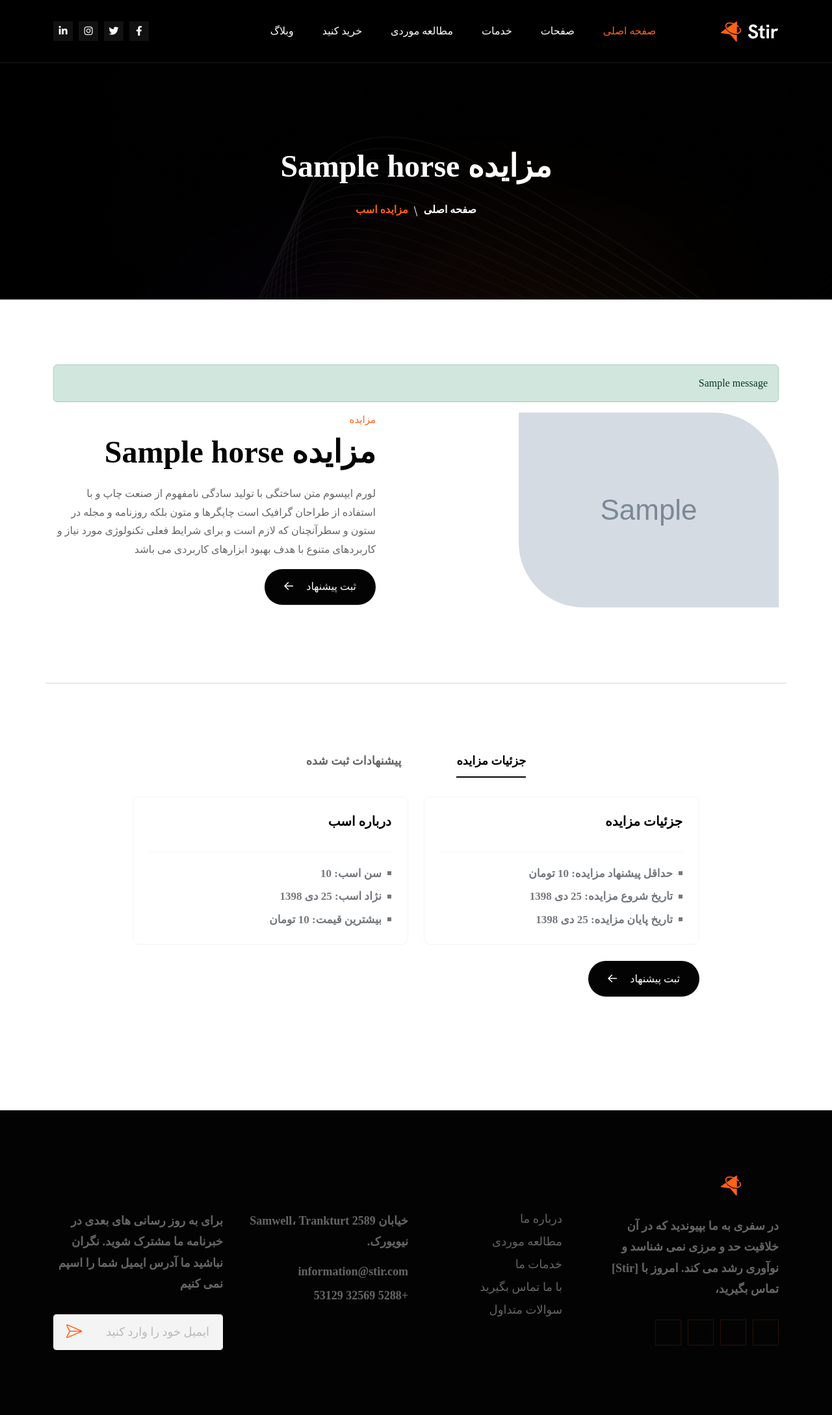
After one commit to AbolfazlAbdi48/aspad, a Django app: page /auction/1/ in a window 1280 px wide. The commit adds this page. Shown: the whole page at 65% size. Run offline with Django 5.2, Linux system fonts and the light colour scheme; tables that the repository leaves empty hold one stand-in row (values such as "Sample post"); grey boxes marked "Sample" are stand-in pictures; one stand-in notice (Sample message) is shown; some libraries are stand-ins or nearby versions; some web fonts are replaced.

Commit message:
Add: Auction Module Logic

```diff
--- a/account/views.py
+++ b/account/views.py
@@ -12,6 +12,11 @@ from extentions.utils import get_client_ip
 # Create your views here.
 def login_view(request):
     form = PhoneNumberForm(request.POST or None)
+    ip = get_client_ip(request)
+    next_url = request.GET.get('next')
+
+    if next_url:
+        cache.set(f"{ip}-for-next-url", next_url, 500)
 
     if form.is_valid():
         phone_number = form.cleaned_data.get('phone_number')
--- a/aspad/urls.py
+++ b/aspad/urls.py
@@ -23,6 +23,7 @@ from django.urls import path, include
 urlpatterns = [
     path("", include("core.urls")),
     path("account/", include("account.urls")),
+    path("auction/", include("auction_module.urls")),
     path("admin/", admin.site.urls),
 ]
 
--- a/auction_module/models.py
+++ b/auction_module/models.py
@@ -28,14 +28,17 @@ class Auction(models.Model):
 
     def get_start_time_jalali(self):
         return jalali_converter_str(self.start_time)
+
     get_start_time_jalali.short_description = 'شروع مزایده'
 
     def get_end_time_jalali(self):
         return jalali_converter_str(self.end_time)
+
     get_end_time_jalali.short_description = 'پایان مزایده'
 
     def get_start_price(self):
         return f"{self.start_price:,}"
+
     get_start_price.short_description = 'حداقل مبلغ مزایده'
 
     def __str__(self):
@@ -52,13 +55,16 @@ class Bid(models.Model):
     class Meta:
         verbose_name_plural = '2. پیشنهاد ها'
         verbose_name = 'پیشنهاد'
+        ordering = ("-amount",)
 
     def get_created_jalali(self):
         return jalali_converter_str(self.created)
+
     get_created_jalali.short_description = 'زمان ثبت پیشنهاد'
 
     def get_amount(self):
         return f"{self.amount:,}"
+
     get_amount.short_description = 'قیمت پیشنهادی'
 
     def __str__(self):
--- /dev/null
+++ b/auction_module/templates/auction/auction_detail.html
@@ -0,0 +1,162 @@
+{% extends 'base/base.html' %}
+{% load static %}
+
+{% block title %}
+    اسپاد | مزایده {{ object.horse.name }}
+{% endblock %}
+
+{% block main %}
+    <div class="page-banner-area bg-black bg-img" data-background="{% static 'template/images/banner-bg-shape2.png' %}">
+        <div class="container mw-1680">
+            <div class="page-banner-content">
+                <h2>مزایده {{ auction.horse.name }}</h2>
+                <ul class="ps-0 mb-0 list-unstyled justify-content-center page-breadcrumb d-flex flex-wrap gap-4">
+                    <li><a href="index.html">صفحه اصلی</a></li>
+                    <li><span class="active">مزایده اسب</span></li>
+                </ul>
+            </div>
+        </div>
+    </div>
+    <div class="about-area ptb-100">
+        <div class="container">
+            <div class="row">
+                <div class="col-12">
+                    {% for message in messages %}
+                        <div class="alert alert-success">
+                            {{ message }}
+                        </div>
+                    {% endfor %}
+
+                </div>
+                <div class="col-lg-6">
+                    <div class="about-img-three"><img src="{{ object.horse.image.url }}" alt="about-us"></div>
+                </div>
+                <div class="col-lg-6">
+                    <div class="about-content-three">
+                        <span class="top-title">مزایده</span>
+                        <h2 class="">مزایده {{ object.horse.name }}</h2>
+                        <p>لورم ایپسوم متن ساختگی با تولید سادگی نامفهوم از صنعت چاپ و با استفاده از طراحان گرافیک است
+                            چاپگرها و متون بلکه روزنامه و مجله در ستون و سطرآنچنان که لازم است و برای شرایط فعلی
+                            تکنولوژی مورد نیاز و کاربردهای متنوع با هدف بهبود ابزارهای کاربردی می باشد</p>
+
+                        {% if request.user.is_authenticated %}
+                            <a href="{% url 'auction:auction-bid' object.pk %}" class="main-btn style-one">ثبت پیشنهاد<i
+                                    class="fa-regular fa-arrow-left"></i></a>
+                        {% else %}
+                            <a href="{% url 'account:login' %}?next={% url 'auction:auction-bid' object.pk %}"
+                               class="main-btn style-one">ثبت پیشنهاد<i
+                                    class="fa-regular fa-arrow-left"></i></a>
+                        {% endif %}
+                    </div>
+                </div>
+            </div>
+        </div>
+    </div>
+
+    <hr class="container mb-5 pb-5">
+
+    <div class="product-info-area pb-100">
+        <div class="container">
+            <ul class="nav nav-tabs product-info-tabs justify-content-center" id="myTab" role="tablist">
+                <li class="nav-item" role="presentation">
+                    <button class="nav-link active" id="description-tab" data-bs-toggle="tab"
+                            data-bs-target="#description-tab-pane" type="button" role="tab"
+                            aria-controls="description-tab-pane" aria-selected="true">جزئیات مزایده
+                    </button>
+                </li>
+                <li class="nav-item" role="presentation">
+                    <button class="nav-link" id="size-chart-tab" data-bs-toggle="tab"
+                            data-bs-target="#size-chart-tab-pane"
+                            type="button" role="tab" aria-controls="size-chart-tab-pane" aria-selected="false">پیشنهادات
+                        ثبت شده
+                    </button>
+                </li>
+            </ul>
+            <div class="tab-content" id="myTabContent">
+                <div class="tab-pane fade show active" id="description-tab-pane" role="tabpanel"
+                     aria-labelledby="description-tab" tabindex="0">
+                    <div class="services-area pb-75">
+                        <div class="container">
+                            <div class="row" data-cues="slideInUp">
+                                <div class="col-xl-6 col-sm-6 col-12">
+                                    <div class="services-single-item style-two">
+                                        {#                                            <div class="icon"><img src="assets/images/services-icon-1.svg"#}
+                                        {#                                                                   alt="services-icon"></div>#}
+                                        <h3><a>جزئیات مزایده</a></h3>
+                                        <p></p>
+                                        <ul class="ps-0 mb-0 list-unstyled">
+                                            <li>حداقل پیشنهاد مزایده: {{ object.get_start_price }} تومان</li>
+                                            <li>تاریخ شروع مزایده: {{ object.get_start_time_jalali }}</li>
+                                            <li>تاریخ پایان مزایده: {{ object.get_end_time_jalali }}</li>
+                                        </ul>
+                                    </div>
+                                </div>
+                                <div class="col-xl-6 col-sm-6 col-12">
+                                    <div class="services-single-item style-two">
+                                        {#                                            <div class="icon"><img src="assets/images/services-icon-1.svg"#}
+                                        {#                                                                   alt="services-icon"></div>#}
+                                        <h3><a>درباره اسب</a></h3>
+                                        <p></p>
+                                        <ul class="ps-0 mb-0 list-unstyled">
+                                            <li>سن اسب: {{ object.horse.age }}</li>
+                                            <li>نژاد اسب: {{ object.get_start_time_jalali }}</li>
+                                            {% if object.bids.first %}
+                                                <li>
+                                                    بیشترین قیمت: {{ object.bids.first.get_amount }} تومان
+                                                </li>
+                                            {% endif %}
+                                        </ul>
+                                    </div>
+                                </div>
+                                <div class="col-12">
+                                    {% if request.user.is_authenticated %}
+                                        <a href="{% url 'auction:auction-bid' object.pk %}" class="main-btn style-one">ثبت
+                                            پیشنهاد<i
+                                                    class="fa-regular fa-arrow-left"></i></a>
+                                    {% else %}
+                                        <a href="{% url 'account:login' %}?next={% url 'auction:auction-bid' object.pk %}"
+                                           class="main-btn style-one">ثبت پیشنهاد<i
+                                                class="fa-regular fa-arrow-left"></i></a>
+                                    {% endif %}
+                                </div>
+                            </div>
+                        </div>
+                    </div>
+                </div>
+                <div class="tab-pane fade" id="size-chart-tab-pane" role="tabpanel" aria-labelledby="size-chart-tab"
+                     tabindex="0">
+                    <table class="table table-bordered">
+                        <thead>
+                        <tr>
+                            <td>نام</td>
+                            <td>قیمت مزایده</td>
+                            <td>تاریخ ثبت</td>
+                        </tr>
+                        </thead>
+                        <tbody>
+
+                        {% for bid in object.bids.all %}
+                            <tr>
+                                <td>{{ bid.bidder.get_full_name }}</td>
+                                <td>{{ bid.get_amount }} تومان</td>
+                                <td>{{ bid.get_created_jalali }}</td>
+                            </tr>
+                        {% endfor %}
+
+                        </tbody>
+                    </table>
+
+                    {% if request.user.is_authenticated %}
+                        <a href="{% url 'auction:auction-bid' object.pk %}" class="main-btn style-one">ثبت پیشنهاد<i
+                                class="fa-regular fa-arrow-left"></i></a>
+                    {% else %}
+                        <a href="{% url 'account:login' %}?next={% url 'auction:auction-bid' object.pk %}"
+                           class="main-btn style-one">ثبت پیشنهاد<i
+                                class="fa-regular fa-arrow-left"></i></a>
+                    {% endif %}
+                </div>
+            </div>
+        </div>
+    </div>
+
+{% endblock %}
--- /dev/null
+++ b/auction_module/urls.py
@@ -0,0 +1,11 @@
+from django.urls import path
+from .views import (
+    AuctionDetailView,
+    BidCreateView
+)
+
+app_name = "auction"
+urlpatterns = [
+    path("<int:pk>/", AuctionDetailView.as_view(), name="auction-detail"),
+    path("<int:pk>/bid", BidCreateView.as_view(), name="auction-bid"),
+]
--- a/auction_module/views.py
+++ b/auction_module/views.py
@@ -1,3 +1,36 @@
-from django.shortcuts import render
+from django.contrib import messages
+from django.contrib.auth.mixins import LoginRequiredMixin
+from django.shortcuts import render, get_object_or_404
+from django.views.generic import DetailView, CreateView
+from django.urls import reverse
+
+from auction_module.forms import BidForm
+from auction_module.models import Auction, Bid
+
 
 # Create your views here.
+class AuctionDetailView(DetailView):
+    model = Auction
+    template_name = "auction/auction_detail.html"
+
+
+class BidCreateView(LoginRequiredMixin, CreateView):
+    model = Bid
+    form_class = BidForm
+    template_name = "auction/bid_form.html"
+
+    def get_form_kwargs(self):
+        kwargs = super().get_form_kwargs()
+        kwargs["auction"] = get_object_or_404(Auction, pk=self.kwargs["pk"])
+        return kwargs
+
+    def form_valid(self, form):
+        bid = form.save(commit=False)
+        bid.auction = get_object_or_404(Auction, pk=self.kwargs["pk"])
+        bid.bidder = self.request.user
+        bid.save()
+        messages.success(self.request, "پیشنهاد شما با موفقیت ثبت شد")
+        return super().form_valid(form)
+
+    def get_success_url(self):
+        return reverse("auction:auction-detail", kwargs={"pk": self.kwargs["pk"]})
--- a/core/templates/core/home.html
+++ b/core/templates/core/home.html
@@ -250,7 +250,7 @@
                     {% for auction in auctions %}
                         <li class="bg-img" data-background="{{ auction.horse.image.url }}">
                             <h1>{{ forloop.counter }}</h1>
-                            <a href="cases-study-details.html">
+                            <a href="{% url 'auction:auction-detail' auction.pk %}">
                                 <div class="case-study-content">
                                     <span>آگهی مزایده</span>
                                     <div></div>
@@ -262,6 +262,7 @@
 
 
                 </ul>
+            </div>
             </div>
             <!-- <div class="text-center" data-cues="slideInUp">
                 <div class="d-inline-block"><a href="case-study.html"
```
Also changed, not shown: auction_module/forms.py (added, +27 -0 lines), auction_module/templates/auction/bid_form.html (added, +44 -0 lines).
